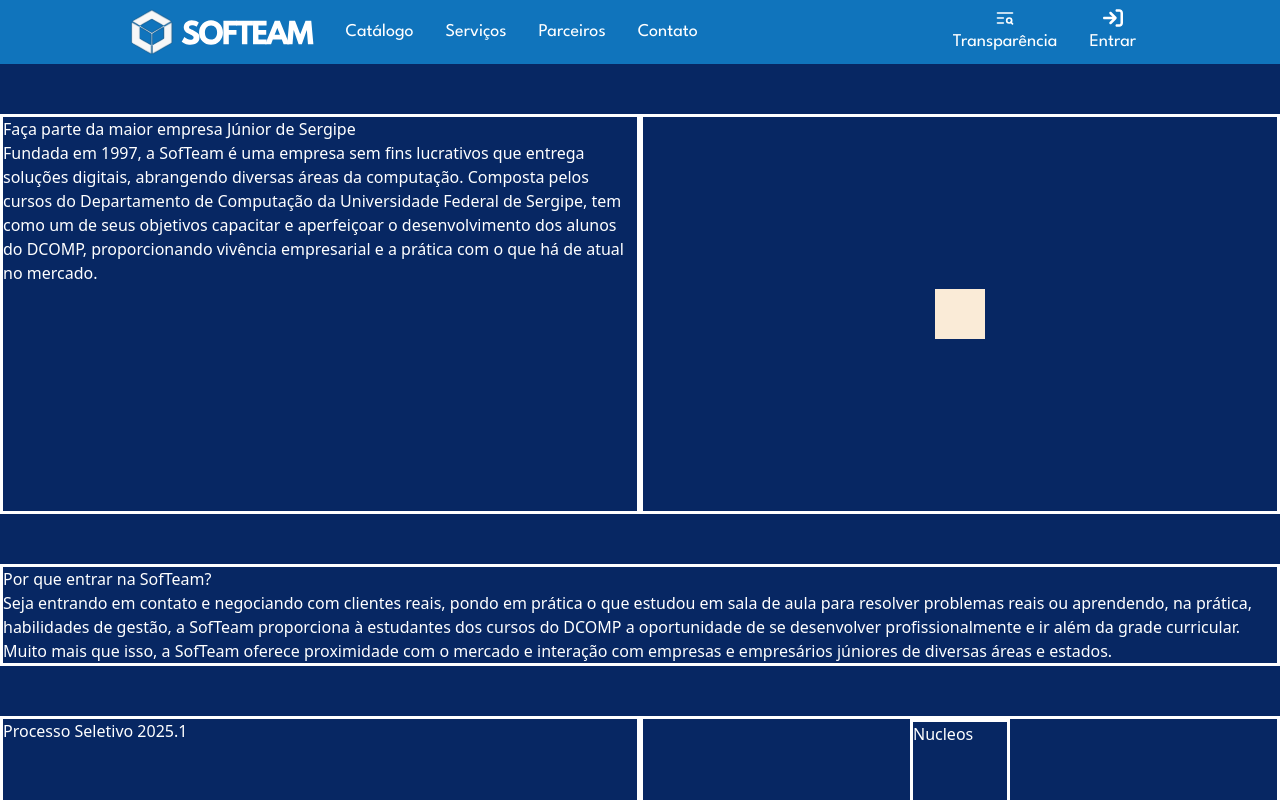
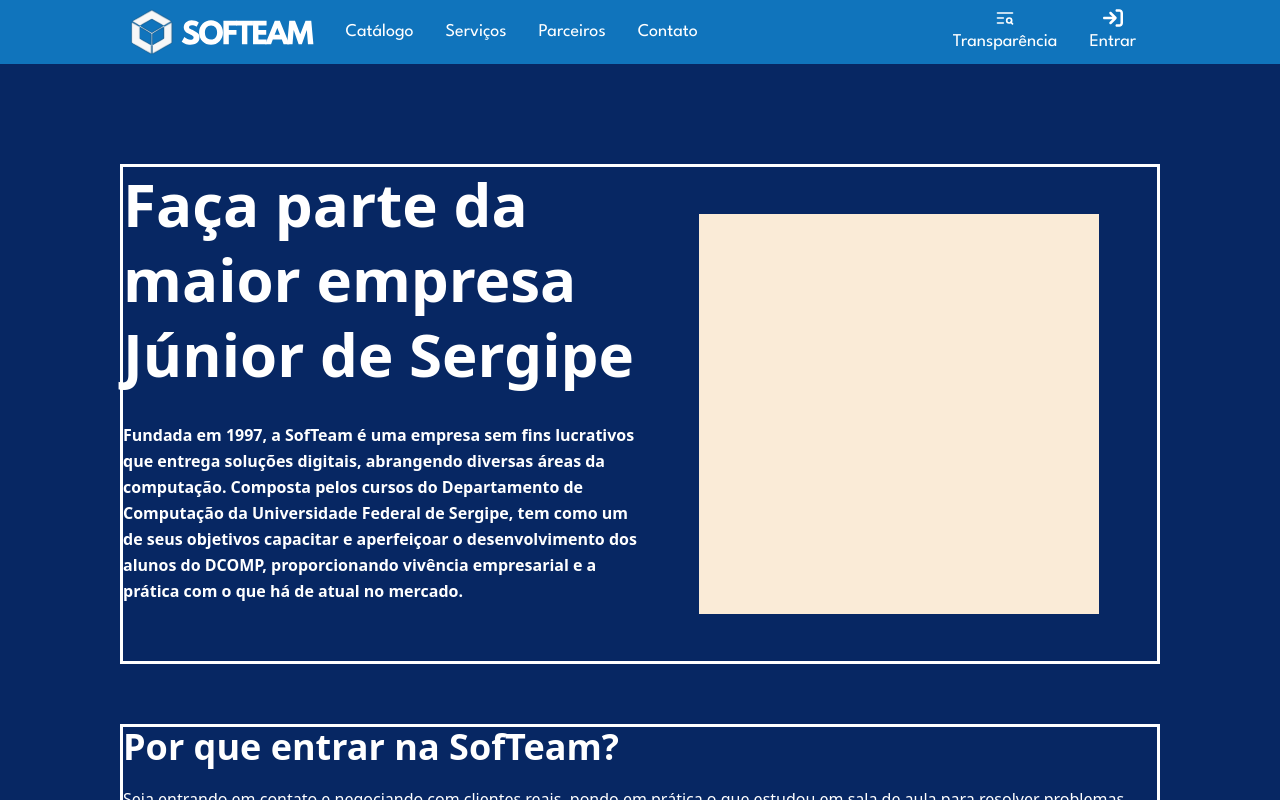
Before and after one commit to softeam-org/landing-page, a Next.js app: page /ps in a window 1280 px wide. Shown: the top 800 px of the page. Built offline with nearby package versions, Linux system fonts and the light colour scheme.

Commit message:
feat:add text formatting and adjusted component size and position

```diff
--- a/app/ps/ps.css
+++ b/app/ps/ps.css
@@ -8,19 +8,24 @@
 .content{
     display: flex;
     flex-direction: row;
-    height: 400px;
-    margin-top: 50px;
+    height: 500px;
+    margin: 100px 120px 0px;
+    border: solid;
 }
 
 .text{
+    display: flex;
+    gap: 30px;
+    flex-direction: column;
     width: 50%;
-    border: solid;
+    justify-content: start;
+    align-items: start;
+
 }
 
 .ps_div_img{
     display: flex;
     width: 50%;
-    border: solid;
     align-items: center;
     justify-content: center;
 
@@ -28,14 +33,16 @@
 
 .ps_img{
     background-color: antiquewhite;
-    height: 50px;
-    width: 50px;
+    height: 400px;
+    width: 400px;
 }
 
 .text2{
-    margin-top: 50px;
-    margin-bottom: 50px;
+    display: flex;
+    flex-direction: column;
+    margin: 60px 120px 0px;
     border: solid;
+    gap: 20px;
 }
 
 
@@ -43,6 +50,7 @@
     display: flex;
     flex-direction: row;
     height: 500px;
+    margin: 60px 120px 0px;
 
 }
 
--- a/app/ps/ps.tsx
+++ b/app/ps/ps.tsx
@@ -7,8 +7,8 @@ function PS(): ReactElement {
         <div className="ps_container">
             <div className="content">
                 <div className="text">
-                    <h1>Faça parte da maior empresa Júnior de Sergipe</h1>
-                    <p>
+                    <h1 className="text-6xl font-bold font-sans leading-tight">Faça parte da<br></br>maior empresa<br></br>Júnior de Sergipe</h1>
+                    <p className="font-bold font-sans leading-relaxed compact-text">
                         Fundada em 1997, a SofTeam é uma empresa sem fins lucrativos que entrega soluções digitais,
                         abrangendo diversas áreas da computação. Composta pelos cursos do Departamento de Computação
                         da Universidade Federal de Sergipe, tem como um de seus objetivos capacitar e aperfeiçoar o
@@ -24,7 +24,7 @@ function PS(): ReactElement {
             </div>
 
             <div className="text2">
-                    <h2>Por que entrar na SofTeam?</h2>
+                    <h2 className="text-4xl font-bold font-sans" >Por que entrar na SofTeam?</h2>
                     <p>
                         Seja entrando em contato e negociando com clientes reais, pondo em prática o que estudou em sala
                     de aula para resolver problemas reais ou aprendendo, na prática, habilidades de gestão, a SofTeam
```
